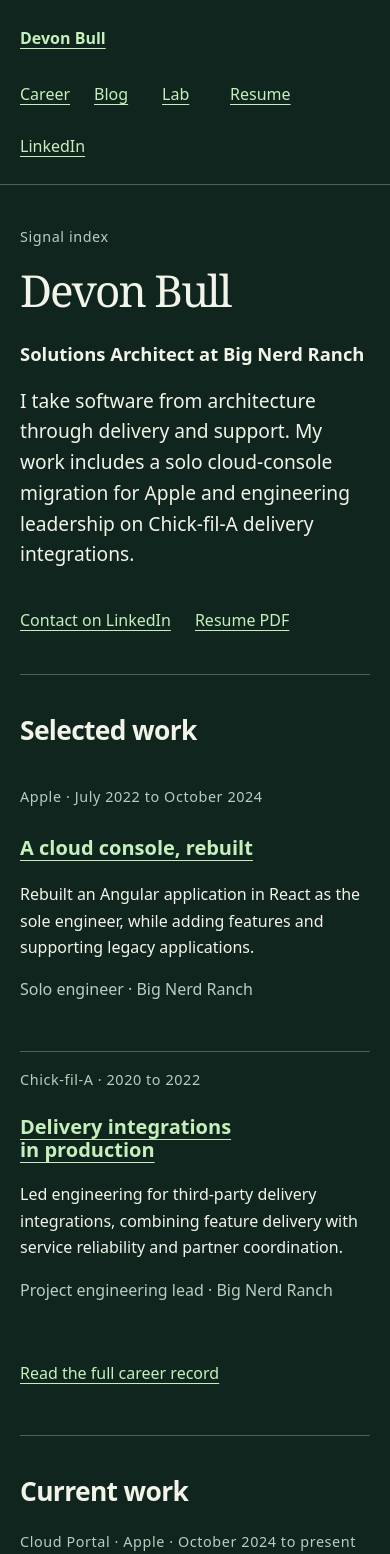
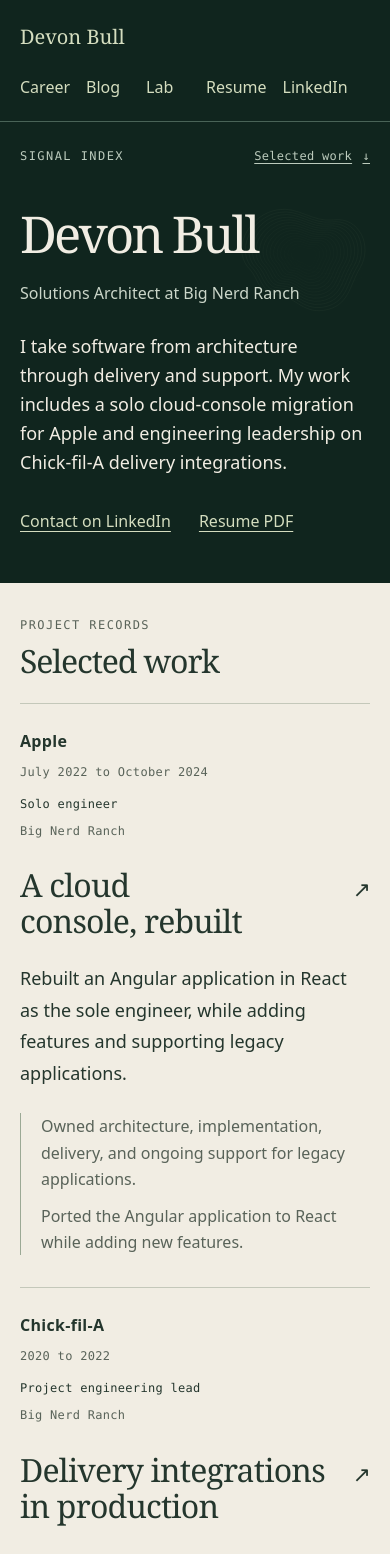
Before and after one commit to DBULL7/personal-site, a Next.js app: page / in a window 390 px wide. Shown: the top 1554 px of the page. Built offline with nearby package versions, Linux system fonts and the light colour scheme; no server answers.

Commit message:
feat(site): introduce the fieldwork Signal index

```diff
--- /dev/null
+++ b/app/fieldwork.module.css
@@ -0,0 +1,376 @@
+.index {
+  --paper: #f1ede3;
+  --ink: #24362d;
+  --muted: #596359;
+  --rule: #c4c8ba;
+  --dark: #10251e;
+  background: var(--paper);
+  color: var(--ink);
+  font-family:
+    system-ui,
+    -apple-system,
+    BlinkMacSystemFont,
+    'Segoe UI',
+    sans-serif;
+  font-size: 1rem;
+  line-height: 1.65;
+  overflow-wrap: anywhere;
+}
+
+.index a {
+  display: inline-flex;
+  align-items: center;
+  gap: 0.65rem;
+  min-height: 44px;
+  min-width: 44px;
+  padding-block: 0.5rem;
+  color: inherit;
+  text-decoration: underline;
+  text-decoration-thickness: 1px;
+  text-underline-offset: 0.25em;
+}
+
+.index a:hover {
+  text-decoration-thickness: 2px;
+}
+
+.index a:focus-visible {
+  outline: 3px solid currentColor;
+  outline-offset: 5px;
+}
+
+.index h1,
+.index h2,
+.index h3 {
+  font-family: Georgia, 'Times New Roman', serif;
+  font-weight: 400;
+  line-height: 1.12;
+  text-wrap: balance;
+}
+
+.index p {
+  margin: 0;
+}
+
+.masthead {
+  background: var(--dark);
+  color: #f1ede3;
+  padding: 1.5rem 2rem 3.5rem;
+}
+
+.mastheadInner {
+  position: relative;
+  max-width: 72rem;
+  margin-inline: auto;
+}
+
+.topline {
+  position: relative;
+  z-index: 1;
+  display: flex;
+  justify-content: space-between;
+  align-items: center;
+  flex-wrap: wrap;
+  gap: 0.5rem 2rem;
+  margin-bottom: 1.5rem;
+  color: #bccbbd;
+}
+
+.label,
+.margin,
+.topline a {
+  font-family: 'SFMono-Regular', Consolas, 'Liberation Mono', monospace;
+  font-size: 0.75rem;
+  line-height: 1.7;
+  letter-spacing: 0.025em;
+}
+
+.label {
+  text-transform: uppercase;
+  letter-spacing: 0.12em;
+}
+
+.intro {
+  position: relative;
+  z-index: 1;
+  width: 67%;
+}
+
+.intro h1 {
+  margin: 0 0 1.1rem;
+  font-size: clamp(3.5rem, 7.5vw, 6.75rem);
+  letter-spacing: -0.055em;
+}
+
+.index .role {
+  margin-bottom: 1.6rem;
+  color: #cbd6c9;
+  font-size: 1rem;
+}
+
+.index .introduction {
+  max-width: 53ch;
+  font-size: clamp(1.125rem, 1.6vw, 1.375rem);
+  line-height: 1.6;
+  margin-bottom: 1.4rem;
+}
+
+.links {
+  display: flex;
+  align-items: center;
+  flex-wrap: wrap;
+  gap: 0.25rem 1.75rem;
+}
+
+.masthead .links {
+  color: #d4ddbf;
+}
+
+.field {
+  position: absolute;
+  top: 3.5rem;
+  right: 0;
+  width: 32%;
+  height: calc(100% - 3.5rem);
+  background: url('/fieldwork-contours.svg') center / contain no-repeat;
+  opacity: 0.65;
+  pointer-events: none;
+}
+
+.paper {
+  max-width: 76rem;
+  padding: 3rem 2rem 2rem;
+  margin-inline: auto;
+}
+
+.sectionHeading,
+.entry,
+.current,
+.more {
+  display: grid;
+  grid-template-columns: minmax(9rem, 1fr) minmax(0, 3fr);
+  column-gap: clamp(2rem, 6vw, 6rem);
+}
+
+.sectionHeading {
+  align-items: baseline;
+  padding-bottom: 2rem;
+}
+
+.sectionHeading .label {
+  color: var(--muted);
+}
+
+.sectionHeading h2 {
+  margin: 0;
+  font-size: clamp(2rem, 4vw, 3rem);
+  letter-spacing: -0.035em;
+  scroll-margin-top: 2rem;
+}
+
+.entries {
+  margin: 0;
+  padding: 0;
+  list-style: none;
+}
+
+.entries > li {
+  border-top: 1px solid var(--rule);
+}
+
+.entry {
+  padding-block: 2.5rem 3rem;
+}
+
+.margin {
+  color: var(--muted);
+  padding-top: 0.55rem;
+}
+
+.margin p {
+  max-width: 24ch;
+  margin-bottom: 0.4rem;
+}
+
+.margin .client {
+  color: var(--ink);
+  font-family:
+    system-ui,
+    -apple-system,
+    BlinkMacSystemFont,
+    'Segoe UI',
+    sans-serif;
+  font-size: 1rem;
+  font-weight: 600;
+}
+
+.margin .projectRole {
+  margin-top: 1.75rem;
+  color: var(--ink);
+}
+
+.entryContent {
+  min-width: 0;
+}
+
+.entryContent h3 {
+  margin: 0 0 1rem;
+  font-size: clamp(1.8rem, 3vw, 2.65rem);
+  letter-spacing: -0.025em;
+}
+
+.entryContent h3 a {
+  display: flex;
+  justify-content: space-between;
+  align-items: baseline;
+  padding-top: 0;
+  text-decoration: none;
+}
+
+.entryContent h3 a:hover {
+  text-decoration: underline;
+  text-decoration-thickness: 1px;
+}
+
+.arrow {
+  flex-shrink: 0;
+  font-family: system-ui, sans-serif;
+  font-size: 1.35rem;
+}
+
+.index .contribution {
+  max-width: 58ch;
+  font-size: 1.125rem;
+  line-height: 1.75;
+}
+
+.evidence {
+  max-width: 62ch;
+  margin: 1.5rem 0 0;
+  padding: 0 0 0 1.25rem;
+  border-left: 1px solid #9ba995;
+  list-style: none;
+  color: var(--muted);
+}
+
+.evidence li + li {
+  margin-top: 0.65rem;
+}
+
+.careerLink {
+  border-top: 1px solid var(--rule);
+  padding-block: 1rem 2.5rem;
+  text-align: right;
+}
+
+.current {
+  border-top: 1px solid var(--ink);
+  padding-block: 2.5rem 3rem;
+}
+
+.current .label {
+  margin: 0 0 1.5rem;
+  font-family: 'SFMono-Regular', Consolas, 'Liberation Mono', monospace;
+  font-weight: 400;
+  line-height: 1.7;
+}
+
+.more {
+  align-items: center;
+  border-top: 1px solid var(--rule);
+  padding-block: 1.25rem;
+}
+
+.more .label {
+  color: var(--muted);
+}
+
+@media (max-width: 900px) {
+  .intro {
+    width: 76%;
+  }
+
+  .field {
+    width: 22%;
+    opacity: 0.45;
+  }
+
+  .sectionHeading,
+  .entry,
+  .current,
+  .more {
+    grid-template-columns: minmax(8rem, 1fr) minmax(0, 2.5fr);
+    column-gap: 2rem;
+  }
+}
+
+@media (max-width: 600px) {
+  .masthead {
+    padding: 0.75rem 1.25rem 2.5rem;
+  }
+
+  .topline {
+    margin-bottom: 1.75rem;
+  }
+
+  .intro {
+    width: 100%;
+  }
+
+  .intro h1 {
+    font-size: clamp(3rem, 13vw, 4.5rem);
+  }
+
+  .field {
+    top: 3.6rem;
+    width: 38%;
+    height: 8rem;
+    opacity: 0.15;
+  }
+
+  .paper {
+    padding: 2rem 1.25rem 1rem;
+  }
+
+  .sectionHeading,
+  .entry,
+  .current,
+  .more {
+    grid-template-columns: minmax(0, 1fr);
+    gap: 1.25rem;
+  }
+
+  .sectionHeading {
+    gap: 0.5rem;
+    padding-bottom: 1.5rem;
+  }
+
+  .entry,
+  .current {
+    padding-block: 1.5rem 2rem;
+  }
+
+  .margin {
+    padding-top: 0;
+  }
+
+  .margin p {
+    max-width: none;
+  }
+
+  .margin .projectRole {
+    margin-top: 0.75rem;
+  }
+
+  .entryContent h3 {
+    font-size: 2rem;
+  }
+
+  .careerLink {
+    text-align: left;
+  }
+
+  .more {
+    gap: 0.5rem;
+  }
+}
--- a/app/page.tsx
+++ b/app/page.tsx
@@ -1,7 +1,7 @@
 import type { Metadata } from 'next'
 import Link from 'next/link'
 import { signal } from '@/content/signal'
-import styles from './signal.module.css'
+import styles from './fieldwork.module.css'
 
 const title = `${signal.person.name} | ${signal.person.title}`
 
@@ -24,10 +24,17 @@ export default function Home() {
   const currentWork = signal.work.find((work) => work.id === 'cloud-portal')
 
   return (
-    <main className={styles.page}>
-      <div className={styles.container}>
-        <header className={styles.hero}>
-          <p className={styles.eyebrow}>Signal index</p>
+    <main className={styles.index}>
+      <header className={styles.masthead}>
+        <div className={styles.mastheadInner}>
+          <div className={styles.topline}>
+            <p className={styles.label}>Signal index</p>
+            <a href="#selected-work">
+              Selected work <span aria-hidden="true">↓</span>
+            </a>
+          </div>
+          <div className={styles.field} aria-hidden="true" />
+          <div className={styles.intro}>
             <h1>{signal.person.name}</h1>
             <p className={styles.role}>
               {signal.person.title} at {signal.person.employer}
@@ -37,17 +44,27 @@ export default function Home() {
               <a href={signal.person.contact}>Contact on LinkedIn</a>
               <a href="/resume.pdf">Resume PDF</a>
             </nav>
+          </div>
+        </div>
       </header>
 
-        <section className={styles.section} aria-labelledby="selected-work">
+      <div className={styles.paper}>
+        <section aria-labelledby="selected-work">
+          <div className={styles.sectionHeading}>
+            <p className={styles.label}>Project records</p>
             <h2 id="selected-work">Selected work</h2>
-          <ol className={styles.workIndex}>
+          </div>
+          <ol className={styles.entries} role="list">
             {selectedWork.map((work) => (
               <li key={work.id}>
-                <article className={styles.workSummary}>
-                  <p className={styles.eyebrow}>
-                    {work.client} · {work.period}
-                  </p>
+                <article className={styles.entry}>
+                  <div className={styles.margin}>
+                    <p className={styles.client}>{work.client}</p>
+                    <p>{work.period}</p>
+                    <p className={styles.projectRole}>{work.role}</p>
+                    <p>{signal.person.employer}</p>
+                  </div>
+                  <div className={styles.entryContent}>
                     <h3>
                       <Link
                         href={
@@ -57,33 +74,52 @@ export default function Home() {
                         }
                       >
                         {work.title}
+                        <span className={styles.arrow} aria-hidden="true">
+                          ↗
+                        </span>
                       </Link>
                     </h3>
-                  <p>{work.contribution}</p>
-                  <p className={styles.muted}>
-                    {work.role} · {signal.person.employer}
-                  </p>
+                    <p className={styles.contribution}>{work.contribution}</p>
+                    <ul className={styles.evidence} role="list">
+                      {work.highlights.map((highlight) => (
+                        <li key={highlight}>{highlight}</li>
+                      ))}
+                    </ul>
+                  </div>
                 </article>
               </li>
             ))}
           </ol>
-          <Link href="/career">Read the full career record</Link>
+          <div className={styles.careerLink}>
+            <Link href="/career">
+              Read the full career record <span aria-hidden="true">↗</span>
+            </Link>
+          </div>
         </section>
 
         {currentWork ? (
-          <section className={styles.section} aria-labelledby="current-work">
-            <h2 id="current-work">Current work</h2>
-            <p className={styles.eyebrow}>
-              {currentWork.title} · {currentWork.client} · {currentWork.period}
-            </p>
-            <p>{currentWork.contribution}</p>
+          <section className={styles.current} aria-labelledby="current-work">
+            <div className={styles.margin}>
+              <h2 id="current-work" className={styles.label}>
+                Current work
+              </h2>
+              <p className={styles.client}>{currentWork.client}</p>
+              <p>{currentWork.period}</p>
+            </div>
+            <div className={styles.entryContent}>
+              <h3>{currentWork.title}</h3>
+              <p className={styles.contribution}>{currentWork.contribution}</p>
+            </div>
           </section>
         ) : null}
 
-        <nav className={styles.links} aria-label="More from Devon">
+        <nav className={styles.more} aria-label="More from Devon">
+          <p className={styles.label}>Elsewhere in the index</p>
+          <div className={styles.links}>
             <Link href="/career">Career</Link>
             <Link href="/blog">Blog</Link>
             <Link href="/lab">Lab experiments</Link>
+          </div>
         </nav>
       </div>
     </main>
--- a/app/signal.module.css
+++ b/app/signal.module.css
@@ -275,6 +275,91 @@
   height: 100%;
 }
 
+@media screen {
+  .page {
+    --signal-background: #f1ede3;
+    --signal-text: #24362d;
+    --signal-muted: #596359;
+    --signal-accent: #294b37;
+    --signal-border: #c4c8ba;
+  }
+
+  .siteHeader,
+  .siteFooter {
+    --signal-text: #f1ede3;
+    --signal-muted: #cbd6c9;
+    --signal-accent: #d4ddbf;
+    padding-inline: 2rem;
+  }
+
+  .headerInner,
+  .footerInner {
+    max-width: 72rem;
+  }
+
+  .siteHeader {
+    padding-block: 0.75rem;
+  }
+
+  .wordmark {
+    font-family: Georgia, 'Times New Roman', serif;
+    font-size: 1.25rem;
+    font-weight: 400;
+  }
+
+  .siteHeader a {
+    text-decoration: none;
+  }
+
+  .siteHeader a:hover {
+    text-decoration: underline;
+  }
+
+  .page h2,
+  .page h3 {
+    font-family: Georgia, 'Times New Roman', serif;
+    font-weight: 400;
+  }
+
+  .page p,
+  .highlights {
+    max-width: 62ch;
+  }
+
+  .eyebrow,
+  .credits dt {
+    font-family: 'SFMono-Regular', Consolas, 'Liberation Mono', monospace;
+    font-size: 0.75rem;
+    letter-spacing: 0.04em;
+  }
+
+  .record {
+    padding-block: 2.5rem;
+  }
+
+  .credits {
+    border-left: 1px solid var(--signal-border);
+    padding-left: 1.25rem;
+  }
+}
+
+@media screen and (max-width: 600px) {
+  .siteHeader,
+  .siteFooter {
+    padding-inline: 1.25rem;
+  }
+
+  .siteHeader .headerInner {
+    column-gap: 1rem;
+    row-gap: 0.25rem;
+  }
+
+  .siteHeader .links {
+    column-gap: 1rem;
+    row-gap: 0;
+  }
+}
+
 @media print {
   .siteHeader,
   .siteFooter,
--- a/components/career-records.tsx
+++ b/components/career-records.tsx
@@ -11,7 +11,7 @@ export function CareerRecords() {
           {signal.person.title} at {signal.person.employer}
         </p>
         <p className={styles.muted}>{signal.person.tenure}</p>
-        <ol className={styles.records}>
+        <ol className={styles.records} role="list">
           {signal.work.map((work) => (
             <li key={work.id}>
               <article id={work.id} className={styles.record}>
@@ -53,7 +53,7 @@ export function CareerRecords() {
       </section>
       <section className={styles.section} aria-labelledby="education">
         <h2 id="education">Education</h2>
-        <ul className={styles.education}>
+        <ul className={styles.education} role="list">
           {signal.education.map((education) => (
             <li key={education.school}>
               <h3>{education.school}</h3>
```
Also changed, not shown: scripts/check-signal-browser.mjs (+23 -0 lines), public/fieldwork-contours.svg (added), 4 other files (tests, documents, lock files or other folders). Lines whose indentation alone changed are shown as unchanged.
